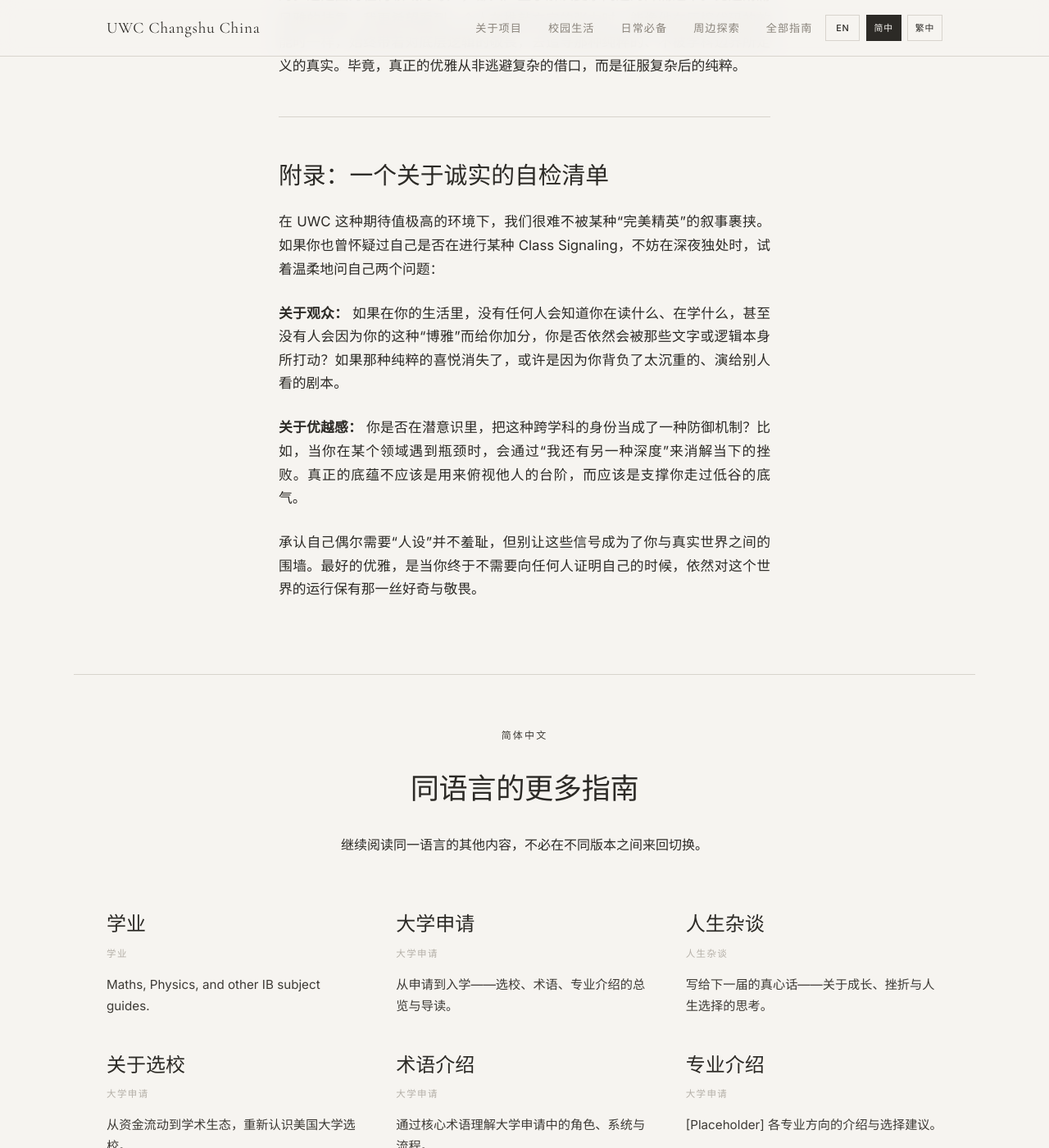
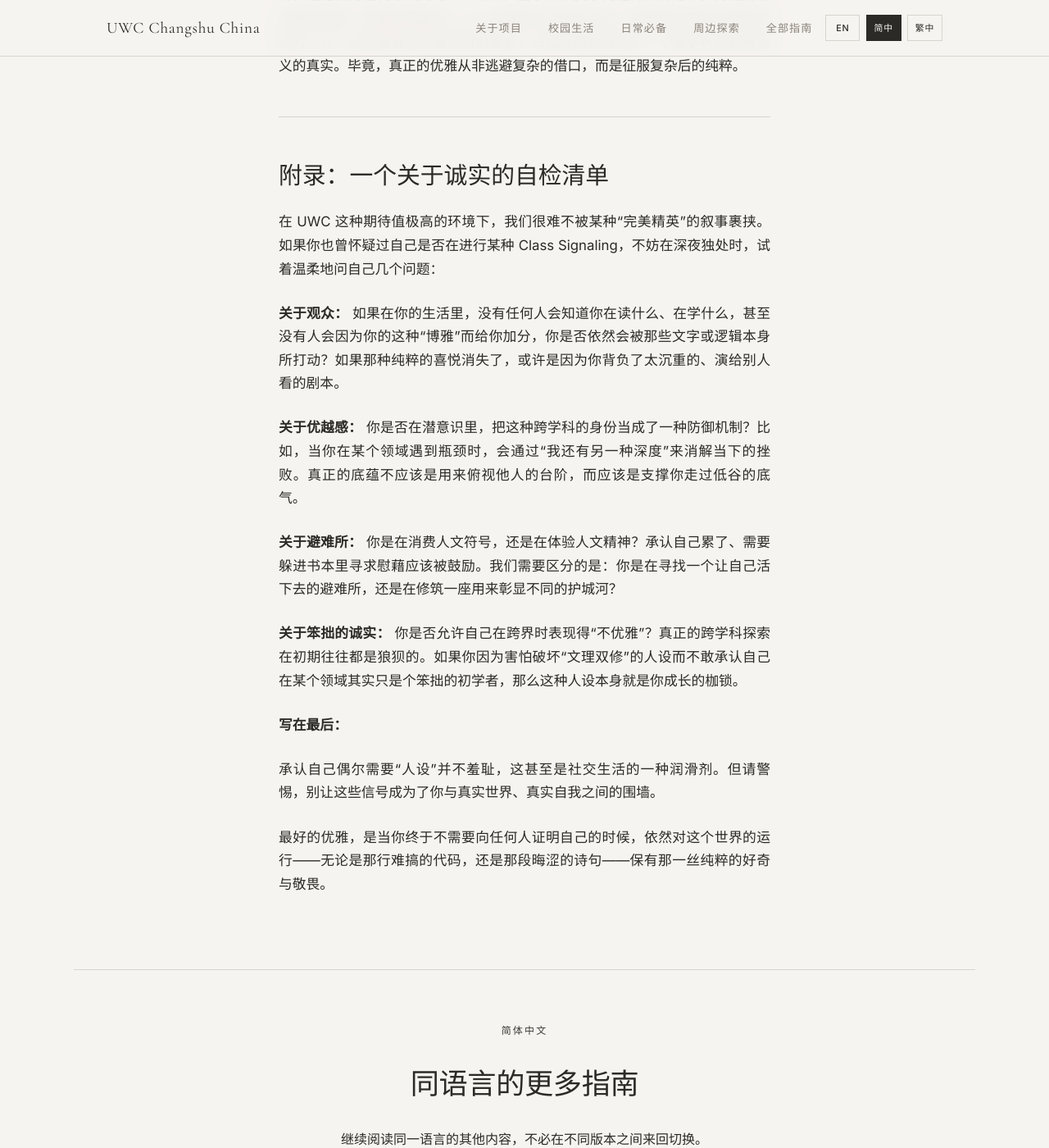
Before and after one commit to United-World-College/UWC-Survival-Guide, a Jekyll site: the page built from website/_guides/chinese/aesthetic-illusion-CN.md, in a window 1280 px wide and 1400 px high, scrolled down 1932 px. Shown: the whole window at 82% size. Built offline with Jekyll 4.4.1, drawn with Linux system fonts in a browser that asks for light colours.

Commit message:
style: expand honesty checklist and soften phrasing in aesthetic illusion essay

```diff
--- a/website/_guides/chinese/aesthetic-illusion-CN.md
+++ b/website/_guides/chinese/aesthetic-illusion-CN.md
@@ -35,7 +35,7 @@ updated: 2026-04-15
 
 ## 附录：一个关于诚实的自检清单
 
-在 UWC 这种期待值极高的环境下，我们很难不被某种“完美精英”的叙事裹挟。如果你也曾怀疑过自己是否在进行某种 Class Signaling，不妨在深夜独处时，试着温柔地问自己两个问题：
+在 UWC 这种期待值极高的环境下，我们很难不被某种“完美精英”的叙事裹挟。如果你也曾怀疑过自己是否在进行某种 Class Signaling，不妨在深夜独处时，试着温柔地问自己几个问题：
 
 **关于观众：**
 如果在你的生活里，没有任何人会知道你在读什么、在学什么，甚至没有人会因为你的这种“博雅”而给你加分，你是否依然会被那些文字或逻辑本身所打动？如果那种纯粹的喜悦消失了，或许是因为你背负了太沉重的、演给别人看的剧本。
@@ -43,4 +43,14 @@ updated: 2026-04-15
 **关于优越感：**
 你是否在潜意识里，把这种跨学科的身份当成了一种防御机制？比如，当你在某个领域遇到瓶颈时，会通过“我还有另一种深度”来消解当下的挫败。真正的底蕴不应该是用来俯视他人的台阶，而应该是支撑你走过低谷的底气。
 
-承认自己偶尔需要“人设”并不羞耻，但别让这些信号成为了你与真实世界之间的围墙。最好的优雅，是当你终于不需要向任何人证明自己的时候，依然对这个世界的运行保有那一丝好奇与敬畏。
+**关于避难所：**
+你是在消费人文符号，还是在体验人文精神？承认自己累了、需要躲进书本里寻求慰藉应该被鼓励。我们需要区分的是：你是在寻找一个让自己活下去的避难所，还是在修筑一座用来彰显不同的护城河？
+
+**关于笨拙的诚实：**
+你是否允许自己在跨界时表现得“不优雅”？真正的跨学科探索在初期往往都是狼狈的。如果你因为害怕破坏“文理双修”的人设而不敢承认自己在某个领域其实只是个笨拙的初学者，那么这种人设本身就是你成长的枷锁。
+
+**写在最后：**
+
+承认自己偶尔需要“人设”并不羞耻，这甚至是社交生活的一种润滑剂。但请警惕，别让这些信号成为了你与真实世界、真实自我之间的围墙。
+
+最好的优雅，是当你终于不需要向任何人证明自己的时候，依然对这个世界的运行——无论是那行难搞的代码，还是那段晦涩的诗句——保有那一丝纯粹的好奇与敬畏。
```
Also changed, not shown: website/_guides/chinese/aesthetic-illusion-TW.md (+12 -2 lines), website/_guides/default/aesthetic-illusion.md (+12 -2 lines).
